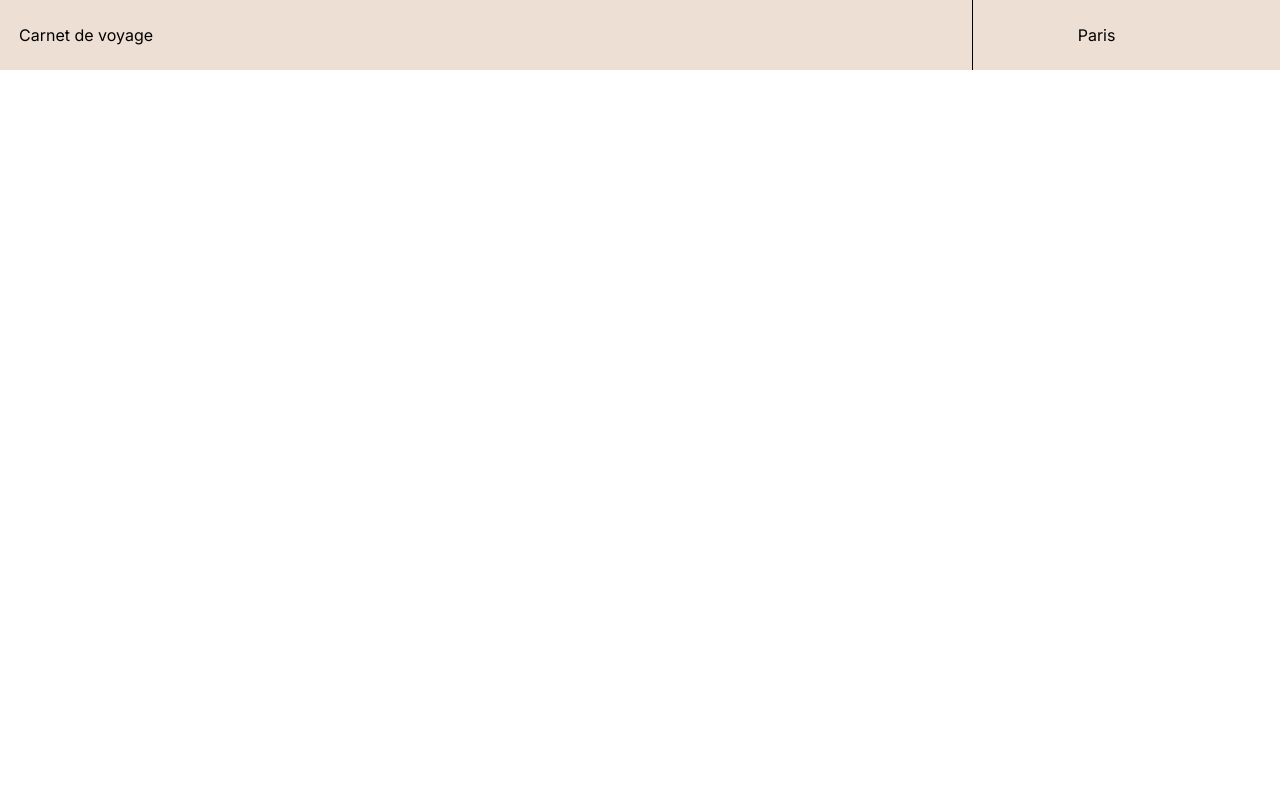
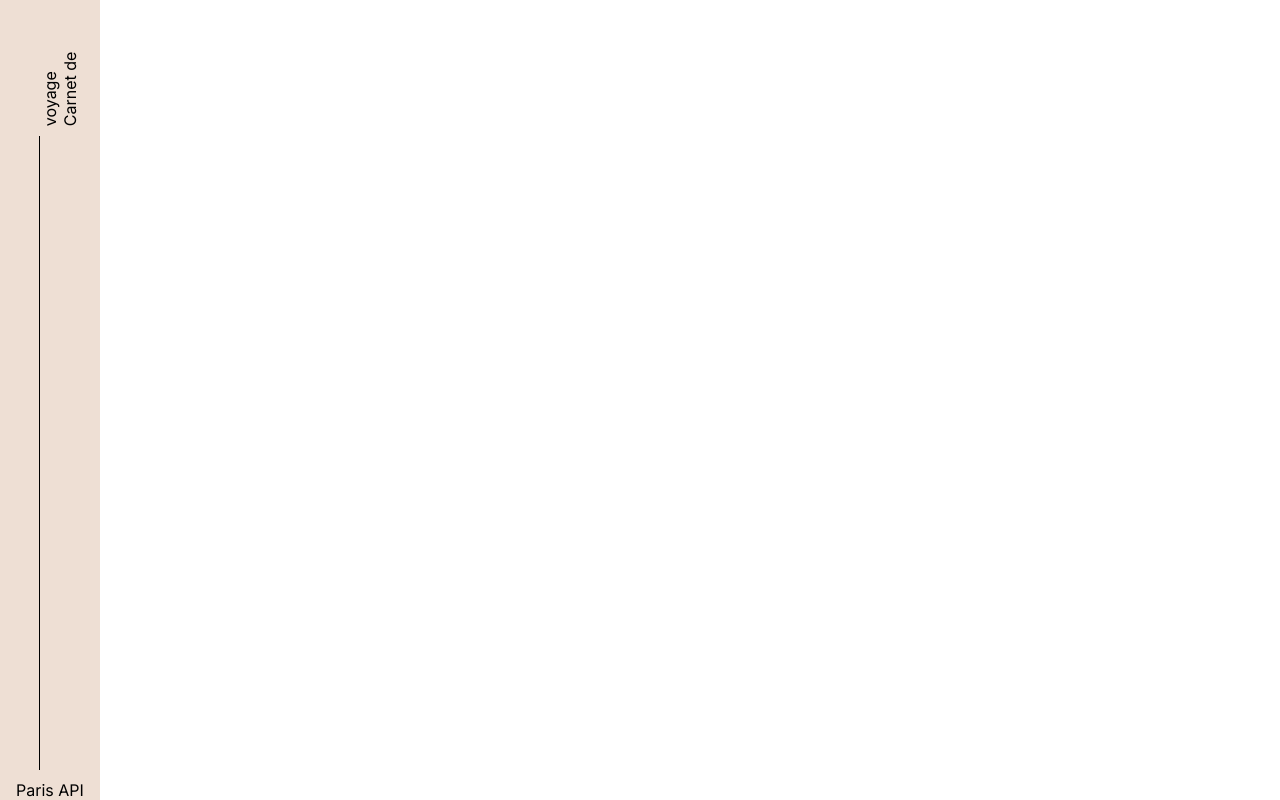
Before and after one commit to KatiaZd/Angular-BlogVoyage, an Angular app: page / in a window 1280 px wide. Built offline with nearby package versions, Linux system fonts and the light colour scheme.

Commit message:
fix : Header mobile

```diff
--- a/src/app/components/header/header.component.css
+++ b/src/app/components/header/header.component.css
@@ -22,6 +22,38 @@ h1 {
 }
 
 .vertical {
-    border-left: 1px solid black;
+    border-right: 1px solid black;
     height: 100%;
+    margin-right: 21px;
 }
+
+@media (min-width: 768px) {
+    header {
+        position: fixed;
+        height: 100%;
+        width: 100px;
+        display: -webkit-box;
+        display: -ms-flexbox;
+        display: flex;
+        -webkit-box-orient: vertical;
+        -webkit-box-direction: normal;
+            -ms-flex-direction: column;
+                flex-direction: column;
+        -webkit-box-pack: center;
+            -ms-flex-pack: center;
+                justify-content: center;
+        -webkit-box-align: center;
+            -ms-flex-align: center;
+                align-items: center;
+    }
+
+    h1 {
+        margin-top: 20px;
+        -webkit-writing-mode: vertical-lr;
+            -ms-writing-mode: tb-lr;
+                writing-mode: vertical-lr; /* orientation verticale du texte */
+                -webkit-transform: rotate(-180deg);
+                    -ms-transform: rotate(-180deg);
+                        transform: rotate(-180deg); /* inverse la direction du texte */
+    }
+}
--- a/src/app/components/header/header.component.html
+++ b/src/app/components/header/header.component.html
@@ -1,5 +1,5 @@
 <header>
     <h1>Carnet de voyage</h1>
     <div class="vertical"></div>
-    <p>Paris</p>
+    <p>Paris API</p>
 </header>
```
